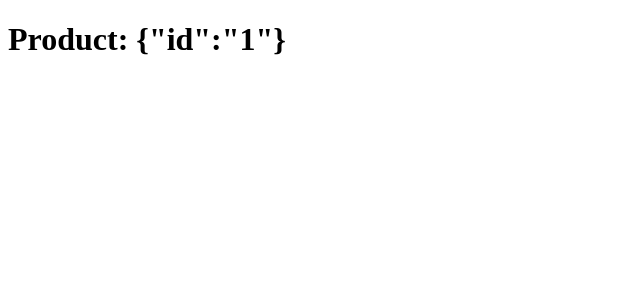
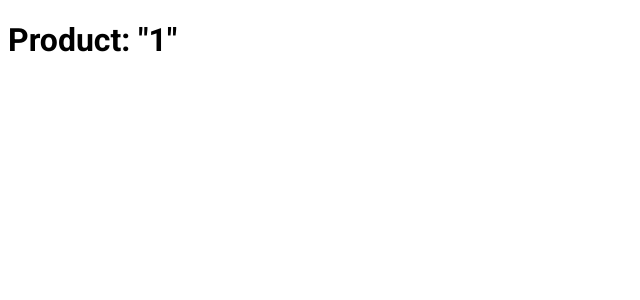
Before and after one commit to FelipeKonig/04-ignite-shop, a Next.js app: page /product/1 in a window 1280 px wide. Shown: the top 300 px of the page, without its empty margins (0-640 px from the left). Built offline with nearby package versions, Linux system fonts and the light colour scheme.

Commit message:
pages updated to work in app folder

```diff
--- a/src/app/globals.css
+++ /dev/null
@@ -1,107 +0,0 @@
-:root {
-  --max-width: 1100px;
-  --border-radius: 12px;
-  --font-mono: ui-monospace, Menlo, Monaco, 'Cascadia Mono', 'Segoe UI Mono',
-    'Roboto Mono', 'Oxygen Mono', 'Ubuntu Monospace', 'Source Code Pro',
-    'Fira Mono', 'Droid Sans Mono', 'Courier New', monospace;
-
-  --foreground-rgb: 0, 0, 0;
-  --background-start-rgb: 214, 219, 220;
-  --background-end-rgb: 255, 255, 255;
-
-  --primary-glow: conic-gradient(
-    from 180deg at 50% 50%,
-    #16abff33 0deg,
-    #0885ff33 55deg,
-    #54d6ff33 120deg,
-    #0071ff33 160deg,
-    transparent 360deg
-  );
-  --secondary-glow: radial-gradient(
-    rgba(255, 255, 255, 1),
-    rgba(255, 255, 255, 0)
-  );
-
-  --tile-start-rgb: 239, 245, 249;
-  --tile-end-rgb: 228, 232, 233;
-  --tile-border: conic-gradient(
-    #00000080,
-    #00000040,
-    #00000030,
-    #00000020,
-    #00000010,
-    #00000010,
-    #00000080
-  );
-
-  --callout-rgb: 238, 240, 241;
-  --callout-border-rgb: 172, 175, 176;
-  --card-rgb: 180, 185, 188;
-  --card-border-rgb: 131, 134, 135;
-}
-
-@media (prefers-color-scheme: dark) {
-  :root {
-    --foreground-rgb: 255, 255, 255;
-    --background-start-rgb: 0, 0, 0;
-    --background-end-rgb: 0, 0, 0;
-
-    --primary-glow: radial-gradient(rgba(1, 65, 255, 0.4), rgba(1, 65, 255, 0));
-    --secondary-glow: linear-gradient(
-      to bottom right,
-      rgba(1, 65, 255, 0),
-      rgba(1, 65, 255, 0),
-      rgba(1, 65, 255, 0.3)
-    );
-
-    --tile-start-rgb: 2, 13, 46;
-    --tile-end-rgb: 2, 5, 19;
-    --tile-border: conic-gradient(
-      #ffffff80,
-      #ffffff40,
-      #ffffff30,
-      #ffffff20,
-      #ffffff10,
-      #ffffff10,
-      #ffffff80
-    );
-
-    --callout-rgb: 20, 20, 20;
-    --callout-border-rgb: 108, 108, 108;
-    --card-rgb: 100, 100, 100;
-    --card-border-rgb: 200, 200, 200;
-  }
-}
-
-* {
-  box-sizing: border-box;
-  padding: 0;
-  margin: 0;
-}
-
-html,
-body {
-  max-width: 100vw;
-  overflow-x: hidden;
-}
-
-body {
-  color: rgb(var(--foreground-rgb));
-  background: linear-gradient(
-      to bottom,
-      transparent,
-      rgb(var(--background-end-rgb))
-    )
-    rgb(var(--background-start-rgb));
-}
-
-a {
-  color: inherit;
-  text-decoration: none;
-}
-
-@media (prefers-color-scheme: dark) {
-  html {
-    color-scheme: dark;
-  }
-}
--- a/src/app/layout.tsx
+++ b/src/app/layout.tsx
@@ -1,7 +1,16 @@
-export const metadata = {
-  title: 'Next.js',
-  description: 'Generated by Next.js',
+import type { Metadata } from 'next'
+import { Roboto } from 'next/font/google'
+
+const roboto = Roboto({
+  weight: ['400', '700'],
+  subsets: ['latin']
+})
+
+export const metadata: Metadata = {
+  title: 'Ignite Shop',
+  description: '04 Projeto Ignite',
 }
+
 
 export default function RootLayout({
   children,
@@ -9,7 +18,7 @@ export default function RootLayout({
   children: React.ReactNode
 }) {
   return (
-    <html lang="en">
+    <html className={roboto.className}>
       <body>{children}</body>
     </html>
   )
--- /dev/null
+++ b/src/app/product/[id]/page.tsx
@@ -0,0 +1,6 @@
+export default function Product({ params }: { params: { id: string } }) {
+
+  return (
+    <h1>Product: {JSON.stringify(params.id)}</h1>
+  )
+}
--- a/src/pages/product/[id].tsx
+++ /dev/null
@@ -1,9 +0,0 @@
-import { useRouter } from "next/router"
-
-export default function Product() {
-  const { query } = useRouter()
-
-  return (
-    <h1>Product: {JSON.stringify(query)}</h1>
-  )
-}
```
Also changed, not shown: src/app/_app.tsx (deleted, +0 -22 lines), src/app/success/page.tsx (renamed from src/pages/success.tsx).
